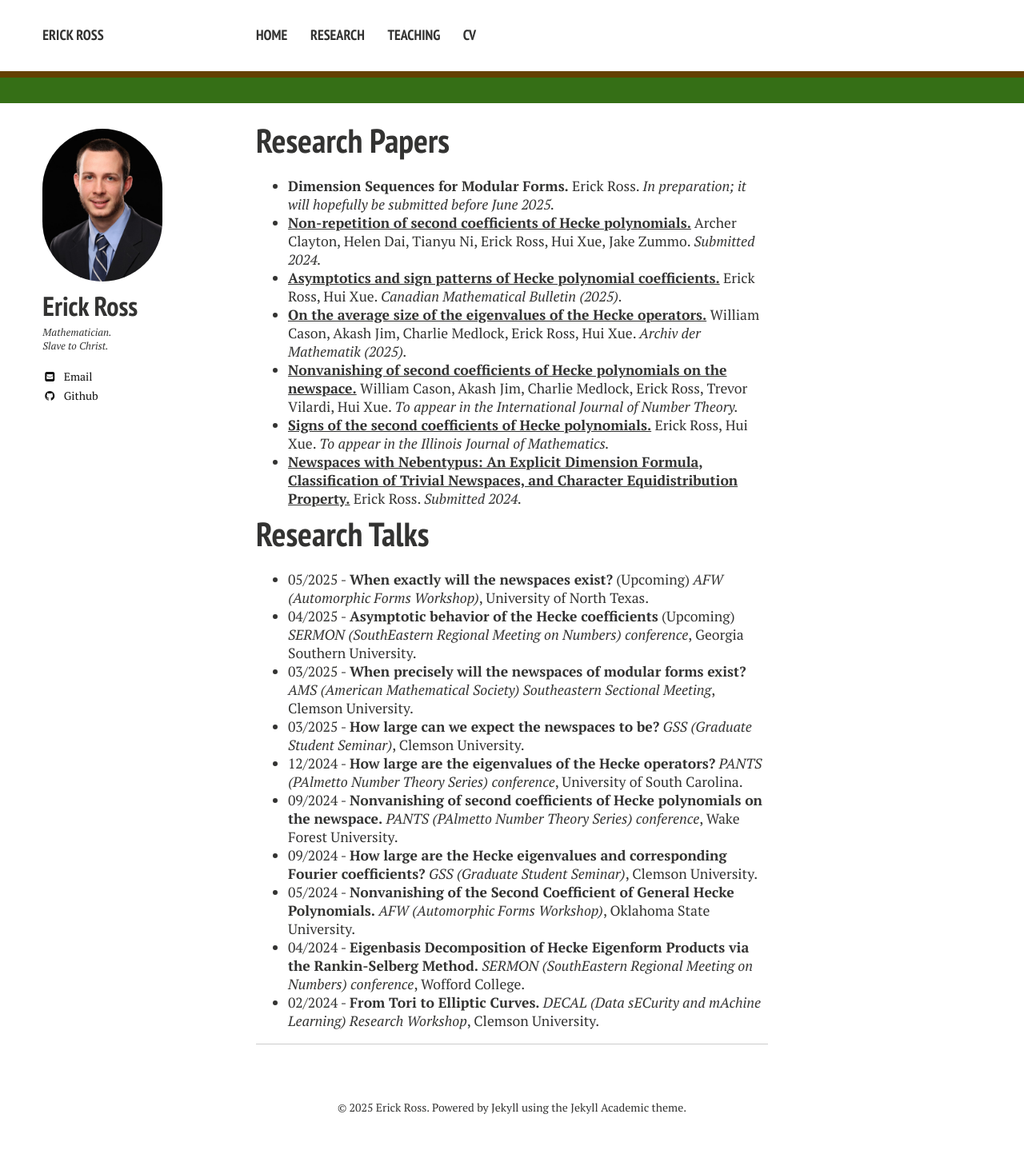
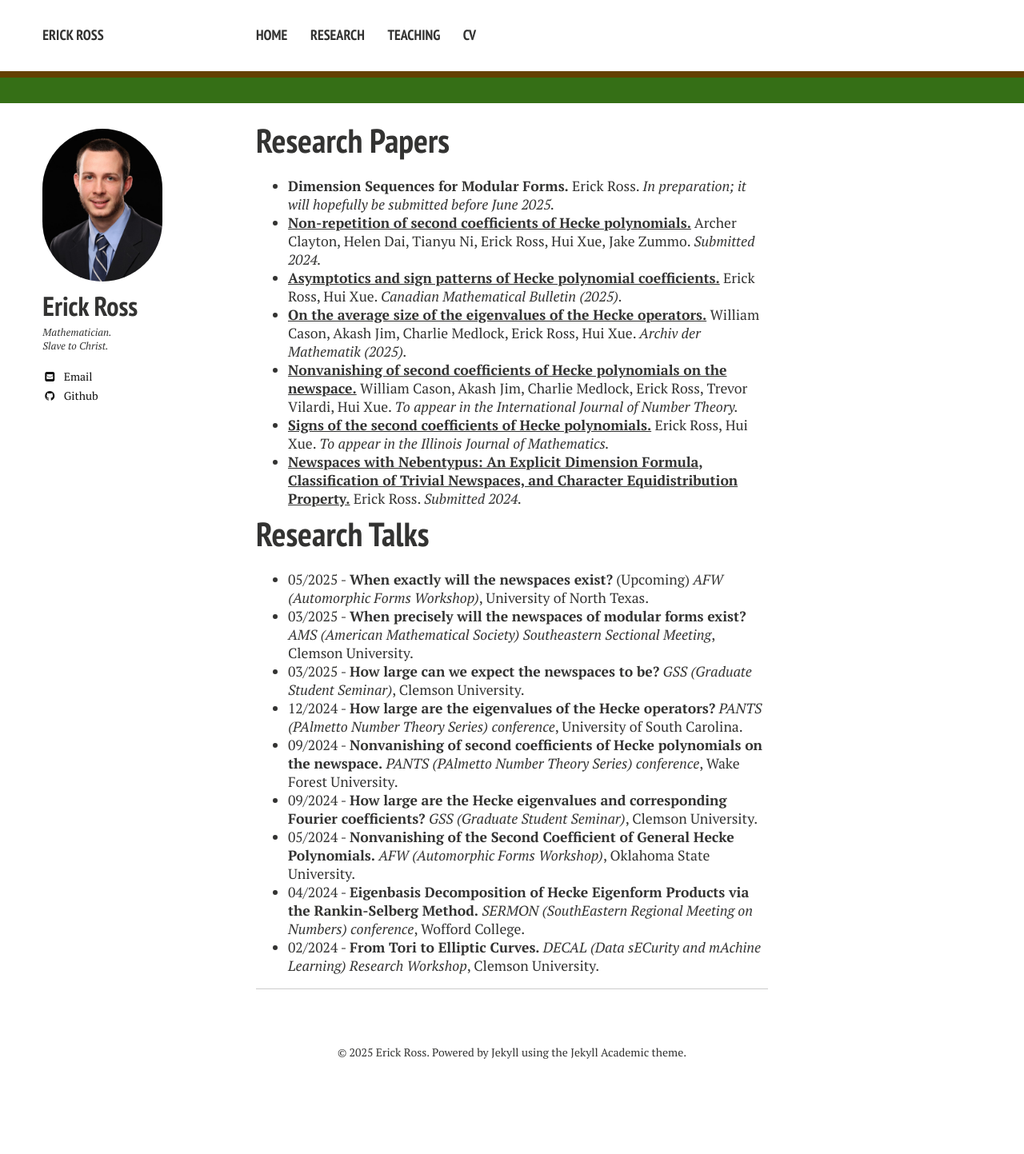
Before and after one commit to erick-ross/erick-ross.github.io, a Jekyll site: the page built from research.md, in a window 1280 px wide. Shown: the whole page at 80% size. Built offline with Jekyll 4.4.1, drawn with Linux system fonts in a browser that asks for light colours; nearby versions of some CDN libraries; after the commit the page ends 1374 px from its top, so only the background shows below that.

Commit message:
some setup

```diff
--- a/research.md
+++ b/research.md
@@ -15,7 +15,6 @@ layout: page
 
 # Research Talks
 - 05/2025 - **When exactly will the newspaces exist?** (Upcoming) *AFW (Automorphic Forms Workshop)*, University of North Texas.
-- 04/2025 - **Asymptotic behavior of the Hecke coefficients** (Upcoming) *SERMON (SouthEastern Regional Meeting on Numbers) conference*, Georgia Southern University.
 - 03/2025 - **When precisely will the newspaces of modular forms exist?** *AMS (American Mathematical Society) Southeastern Sectional Meeting*, Clemson University.
 - 03/2025 - **How large can we expect the newspaces to be?** *GSS (Graduate Student Seminar)*, Clemson University.
 - 12/2024 - **How large are the eigenvalues of the Hecke operators?** *PANTS (PAlmetto Number Theory Series) conference*, University of South Carolina.
```
